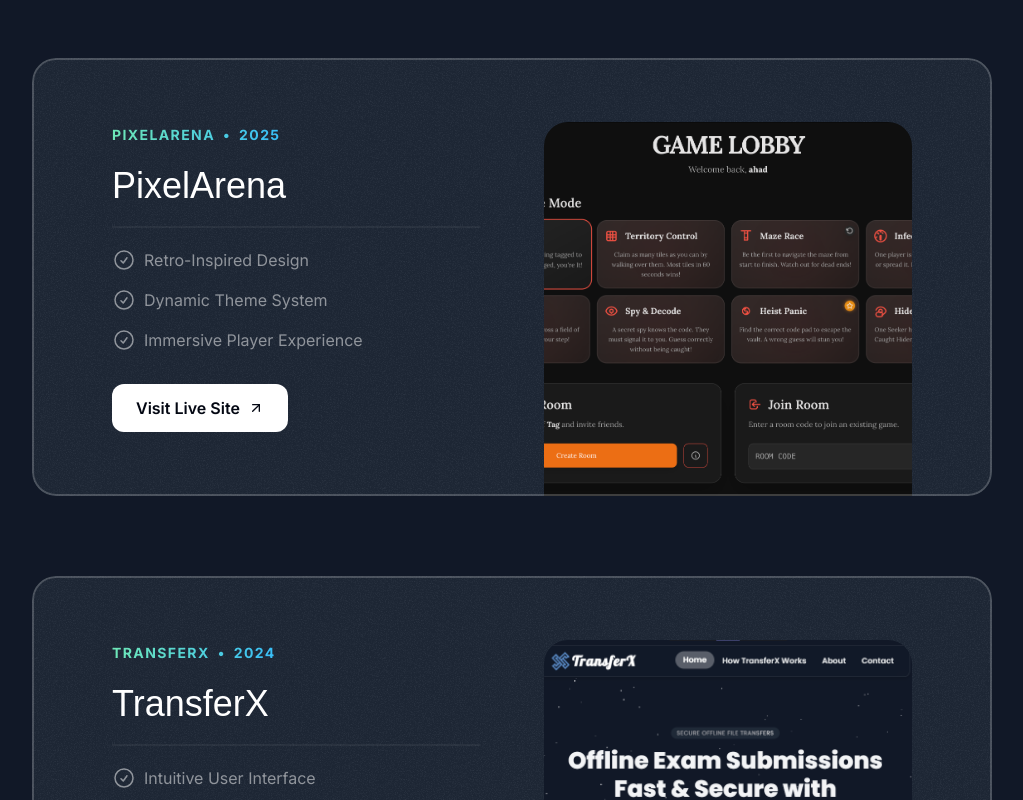
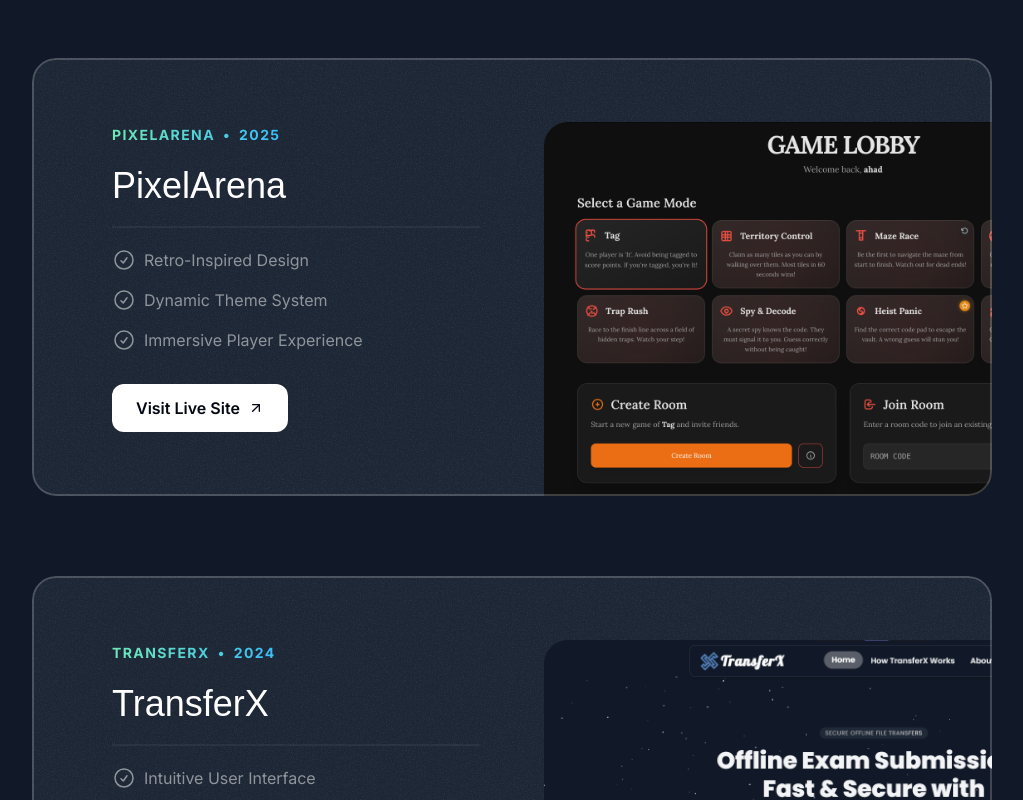
Before and after one commit to ahad324/Nextjs-Portfolio, a Next.js app: page / in a window 1280 px wide. Shown: the part 1280-2080 px from the top of the page, without its empty margins (128-1151 px from the left). Built offline with nearby package versions, Linux system fonts and the light colour scheme; a web font is replaced by a local one.

Commit message:
fixed card images

```diff
--- a/package.json
+++ b/package.json
@@ -3,7 +3,7 @@
   "version": "0.1.0",
   "private": true,
   "scripts": {
-    "dev": "next dev",
+    "dev": "next dev --webpack",
     "build": "next build --webpack",
     "start": "next start",
     "lint": "next lint"
--- a/src/sections/Projects.tsx
+++ b/src/sections/Projects.tsx
@@ -145,7 +145,7 @@
                     <Image
                       src={project.image}
                       alt={project.title}
-                      className="rounded-tl-3xl rounded-tr-3xl md:rounded-tl-3xl h-full w-full object-cover"
+                      className="rounded-tl-3xl rounded-tr-3xl md:rounded-tl-3xl mt-8 -mb-4 md:-mb-0 lg:mt-0 lg:absolute lg:h-full lg:w-auto lg:max-w-none"
                     />
                   </motion.div>
                 </div>
```
